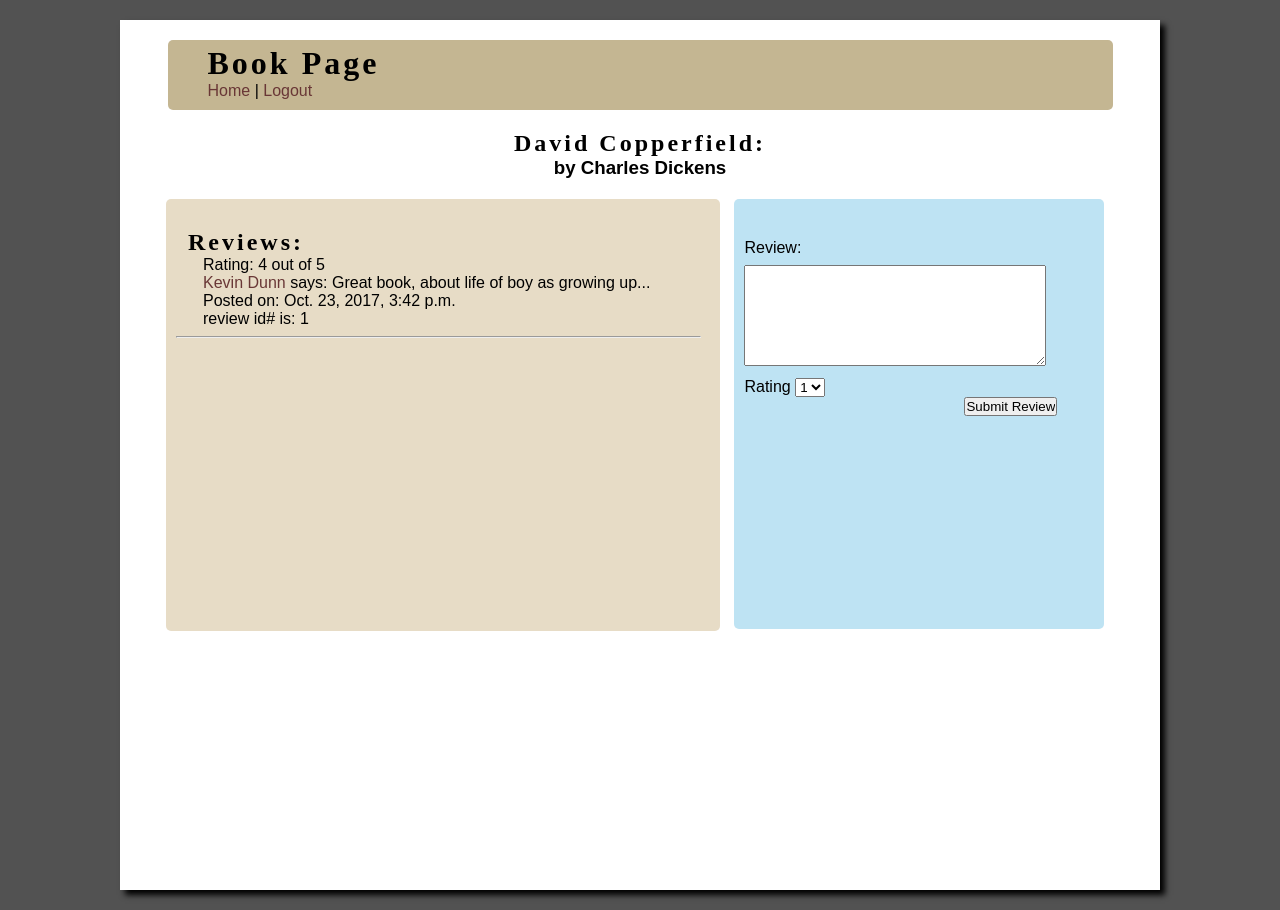
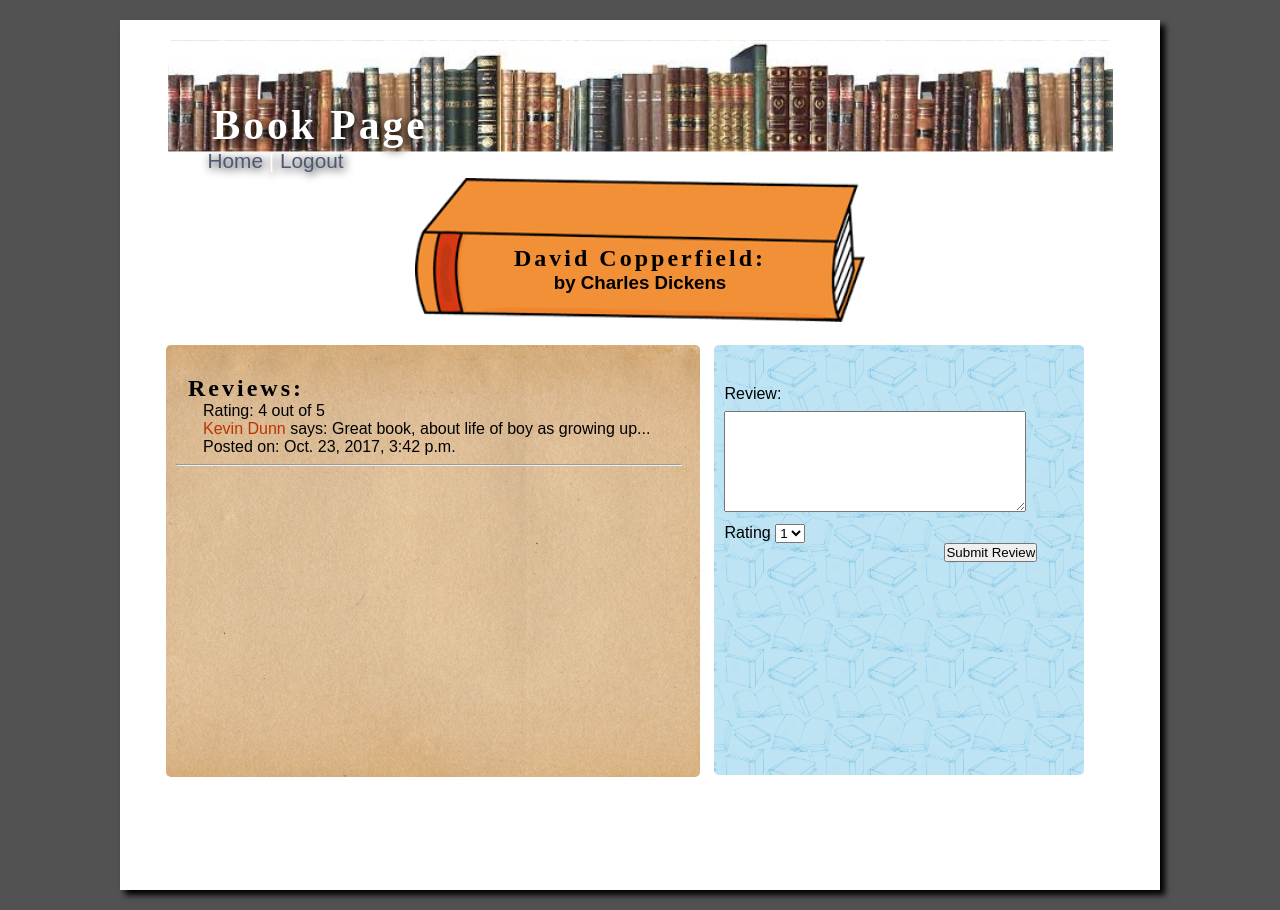
Before and after one commit to KCDunn/BookReview, a Django app: template apps/myapp/templates/myapp/book.html in a window 1280 px wide. Run offline with Django 3.2, Linux system fonts and the light colour scheme; the template is opened without the code that fills it: values that come from a table or form of the project are taken from there, others are empty; data comes from the database, SQL or seed files in the repository; both versions use the stored data as it was after the commit; parts of the project's set-up code (start-up, migrations or seed data) failed here and were passed over; some web fonts are replaced.

Commit message:
fixed css and images

```diff
--- a/apps/myapp/static/myapp/css/styles.css
+++ b/apps/myapp/static/myapp/css/styles.css
@@ -31,7 +31,7 @@
 
     a{
         text-decoration: none;
-        color: rgb(105, 55, 54);
+        color: rgb(187, 51, 1);
 
     }
     a:hover{
@@ -153,9 +173,14 @@
     #recent{
         width: 400px;
         margin: 20px auto;
-        background-color: rgb(231, 220, 198);
+        /* background-color: rgb(231, 220, 198); */
         border-radius: 5px;
         padding: 5px;
+        background-image: url('../images/torn-paper_background.png');
+        background-position: center;
+        background-repeat: no-repeat;
+        background-size: 800px;
+        background-color: white;
     }
         #recent h2, #recent h3{
             margin-left: 20px;
@@ -173,6 +198,11 @@
         margin: 20px auto;
         border-radius: 5px;
         padding: 5px;
+        background-color:rgba(190, 227, 243, 0.8);
+        border-radius: 5px;
+        background-image: url('../images/bookpattern2.jpg');
+        background-size: 200px;
+        background-blend-mode: color-burn;
     }
     #recent h3:not(.title), #others h3{
         margin-bottom: 10px;
@@ -180,6 +210,19 @@
     #others h3:first-child{
         margin-left: 80px;
     }
+    #thisBook{
+        /* text-align: center; */
+        width:450px;
+        height: 150px;
+        margin: auto;
+        background-image: url('../images/bookside1.png');
+        background-repeat: no-repeat;
+        background-position: center;
+        background-size: 450px;
+    }
+        #thisBook h2{
+            padding-top: 70px;
+        }
 }
 
 
@@ -269,12 +313,37 @@
     }
     #header{
         width: 910px;
-        height: 60px;
+        height: 105px;
         margin-bottom: 20px;
+        background-image: url('../images/bookRow1.jpeg');
+        /* background-repeat: no-repeat; */
+        background-size: 660px;
+        color: white;
+        text-shadow: 2px 2px 10px black;
+        font-size: 1.3em;
     }
+        #header h1{
+            margin-top: 56px;
+            /* background-color: rgb(196, 182, 146); */
+            /* width: 800px; */
+            padding-left: 5px;
+            border-radius: 5px;
+        }
+        #header a{
+            /* background-color: rgb(196, 182, 146); */
+            color: rgb(77, 89, 114);
+        }
+        #header a:hover{
+            color: rgb(137, 156, 197);
+        }
+    #user{
+        margin-top: 60px;
+    }
+
     #add{
         width: 850px;
         padding-left: 80px;
+        margin-top: 60px;
     }
     .reg_log{
         width: 415px;
@@ -286,13 +355,18 @@
     }
 
     #recent{
-        width: 550px;
+        width: 530px;
         height: 400px;
         display: inline-block;
         margin-top: 20px;
         margin-left: 36px;
         vertical-align: top;
         padding: 30px 2px 2px 2px;
+        background-image: url('../images/torn-paper_background.png');
+        background-position: center;
+        background-repeat: no-repeat;
+        background-size: 800px;
+        background-color: white;
     }
     #others{
         width: 350px;
--- a/apps/myapp/templates/myapp/book.html
+++ b/apps/myapp/templates/myapp/book.html
@@ -27,7 +27,6 @@
             <p>Rating: {{review.rating}} out of 5</p>
             <p><a href="/user/{{review.user.id}}">{{review.user.first_name}} {{review.user.last_name}} </a>says: {{review.comment}}</p>
             <p>Posted on: {{review.created_at}}</p>
-            <p>review id# is: {{review.id}}</p>
             {% if review.user.id == user_id %}
                 <p><a href="/book/{{book.id}}/delete/{{ review.id }}">-delete this review-</a></p>
             {% endif %}
```
Also changed, not shown: other parts of apps/myapp/static/myapp/css/styles.css (+37 -1 lines), apps/myapp/static/myapp/images/1498205673833.jpg (added), apps/myapp/static/myapp/images/bookClipart1.png (added), apps/myapp/static/myapp/images/bookRow1.jpeg (added), apps/myapp/static/myapp/images/book_fair.jpg (added), apps/myapp/static/myapp/images/bookpattern2.jpg (added), apps/myapp/static/myapp/images/bookside1.png (added), apps/myapp/static/myapp/images/bookside2.png (added), apps/myapp/static/myapp/images/torn-paper_background.png (added), db.sqlite3.
